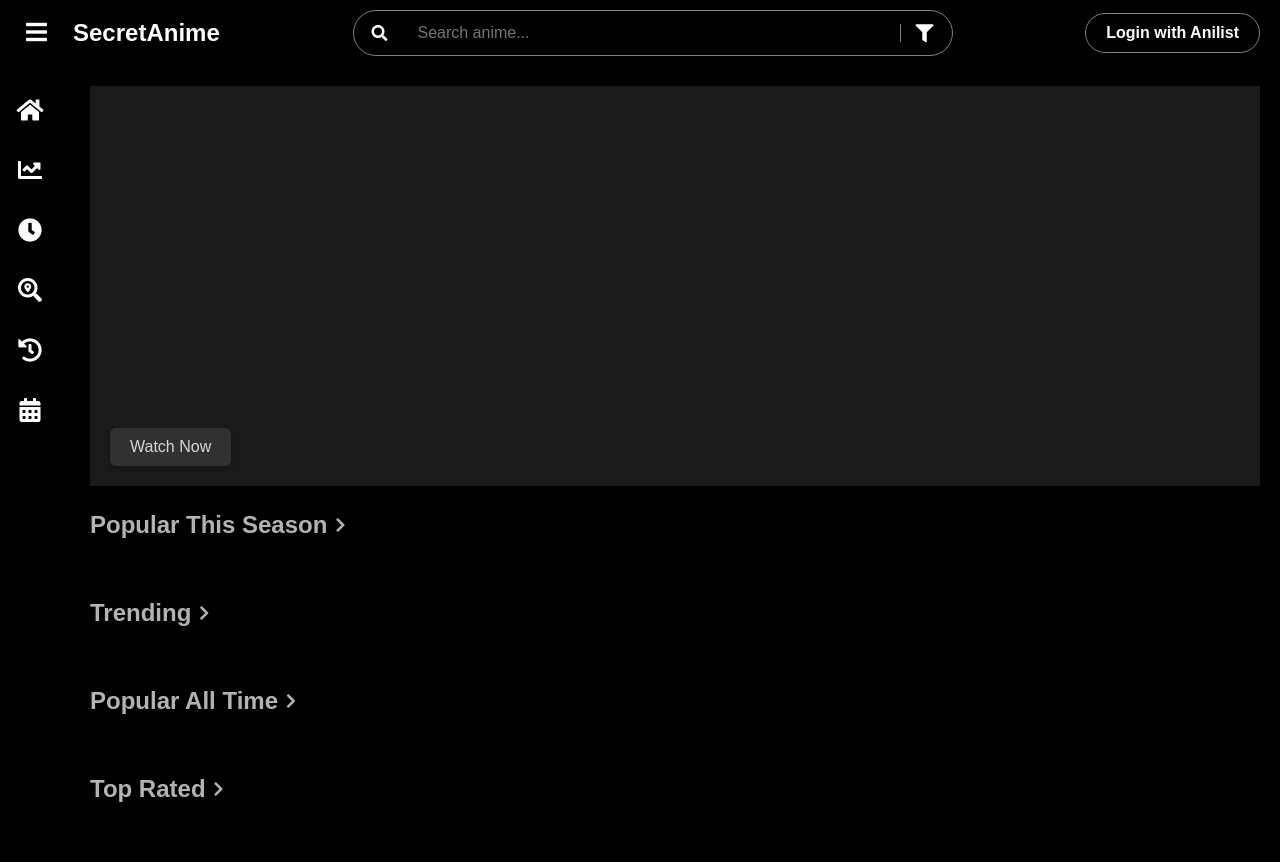
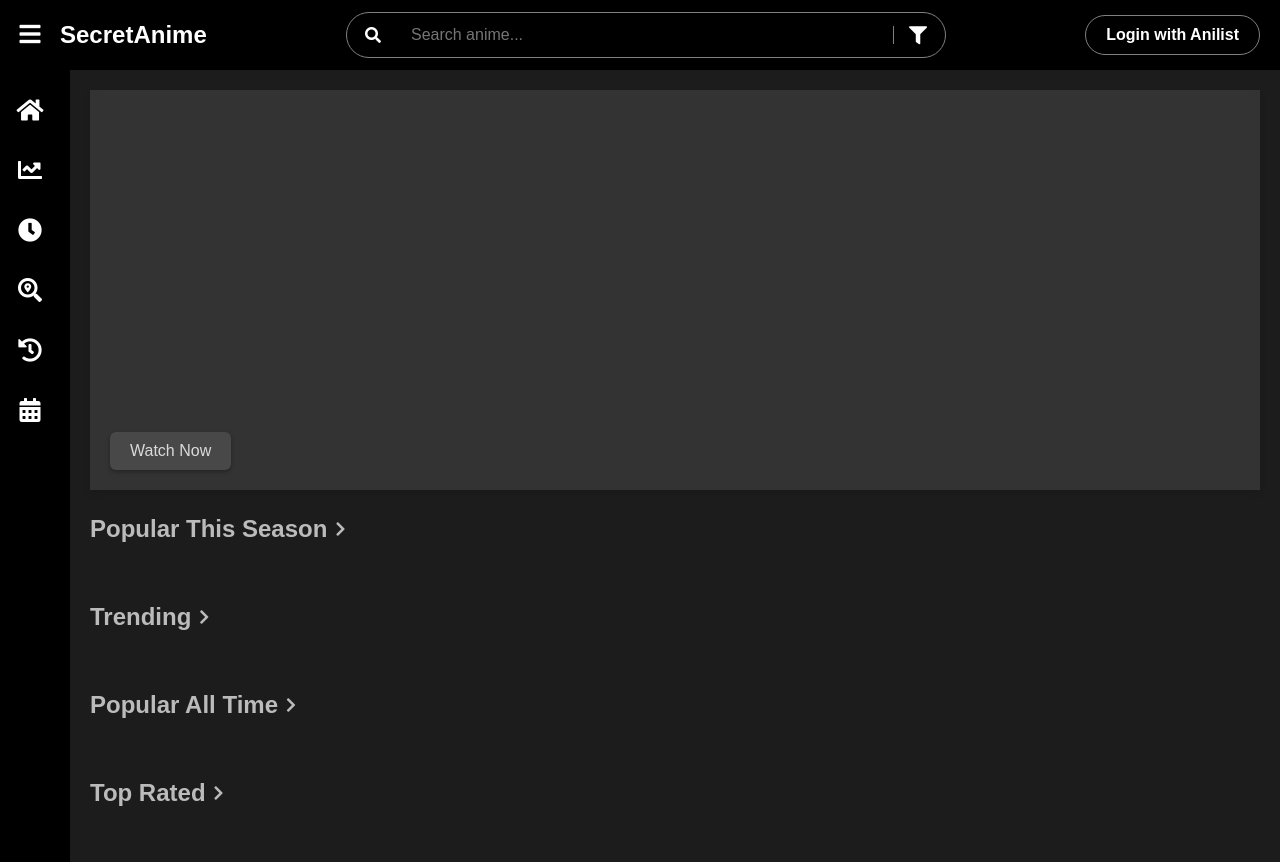
Before and after one commit to ryn-hot/anime-web-client, a website: page frontend/index.html in a window 1280 px wide. Drawn offline with Linux system fonts and the light colour scheme; no server answers.

Commit message:
header menu alignment fixed

```diff
--- a/frontend/css/styles.css
+++ b/frontend/css/styles.css
@@ -7,7 +7,7 @@ body {
     margin: 0;
     overflow-x: hidden;
     color: #fff;
-    background-color: #000/*#1c1c1c; */ /* Background color for the page */
+    background-color: #1c1c1c; /* #000/* */ /* Background color for the page */
 }
 
 /* Main Content */
@@ -226,8 +226,8 @@ body {
     display: flex;
     align-items: center;
     justify-content: space-between;
-    background-color: #000; /*#1c1c1c; */
-    padding: 10px 20px;
+    background-color: #000; /*#000; /*#1c1c1c; */
+    padding: 0px;
     position: sticky;
     top: 0;
     z-index: 1000;
@@ -239,13 +239,13 @@ body {
     display: flex;
     align-items: center;
     /*flex-grow: 1;  Allow it to occupy available space */
-    gap: 20px;
+    gap: 0px;
     flex: 0 0 auto;
     /* justify-content: flex-start; */
 }
 
 .section-title a {
-    background-color: #000;/* #1c1c1c; */ /* Match header background */
+    background-color: #1c1c1c;/* #1c1c1c; */ /* Match header background */
     padding: 5px 0px;
     border-radius: 5px;
     color: rgba(255, 255, 255, 0.7);;
@@ -275,11 +275,12 @@ body {
     color: #fff;
     font-size: 24px;
     cursor: pointer;
+    width: 60px;
+    height: 70px;
+    padding: 0;
 }
 
-.menu-button:focus {
-    outline: 2px solid #ff4081;
-}
+
 
 /* Logo Styling */
 .logo {
@@ -451,6 +452,7 @@ body {
     cursor: pointer; /* Show pointer on hover */
     box-shadow: 0 4px 6px rgba(0, 0, 0, 0.1); /* Subtle shadow */
     transition: background-color 0.3s ease, transform 0.2s ease; /* Add smooth transitions */
+    margin-right: 20px;
 }
 
 .login-button:hover {
```
